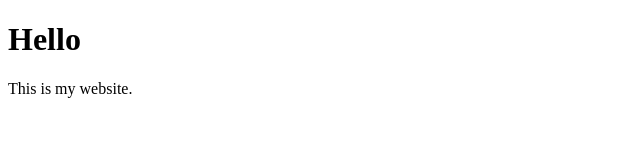
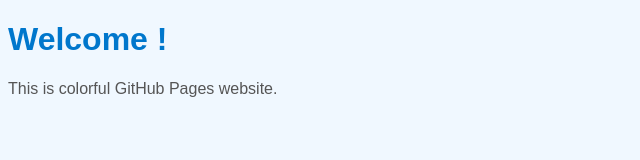
Before and after one commit to coolcove/coolcove.github.io, a plain HTML site: page index.html in a window 1280 px wide. Shown: the whole page, without its empty margins (0-640 px from the left). Drawn offline with Linux system fonts and the light colour scheme.

Commit message:
Add colors to homepage

```diff
--- a/index.html
+++ b/index.html
@@ -1,10 +1,25 @@
 <!DOCTYPE html>
 <html>
 <head>
-    <title>Testing</title>
+  <title>Cool Cove Site</title>
+  <style>
+    body {
+      background-color: #f0f8ff; /* light blue background */
+      color: #333333; /* dark gray text */
+      font-family: Arial, sans-serif;
+    }
+
+    h1 {
+      color: #0077cc; /* blue heading */
+    }
+
+    p {
+      color: #555555; /* medium gray paragraph */
+    }
+  </style>
 </head>
 <body>
-    <h1>Hello</h1>
-    <p>This is my website.</p>
+  <h1>Welcome !</h1>
+  <p>This is colorful GitHub Pages website.</p>
 </body>
 </html>
```
